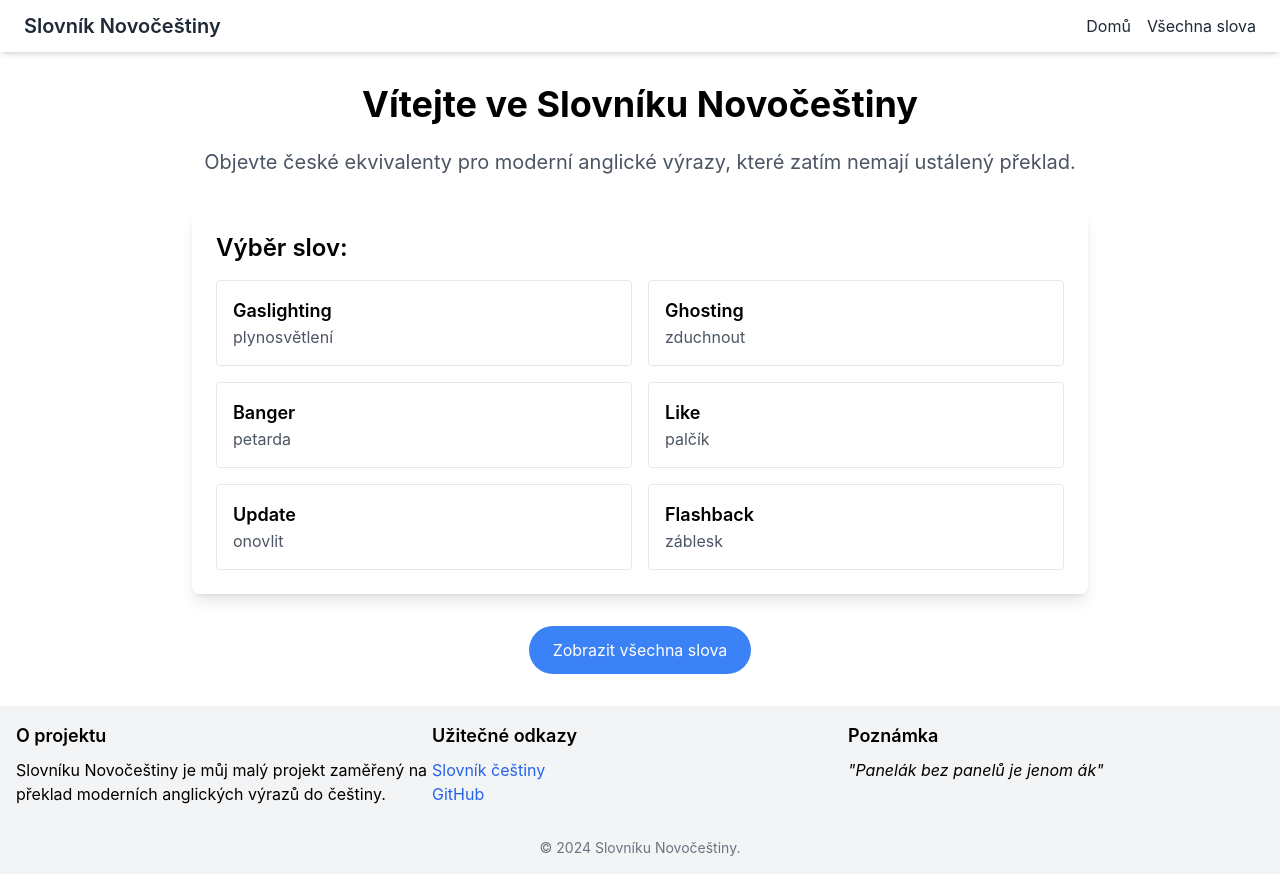
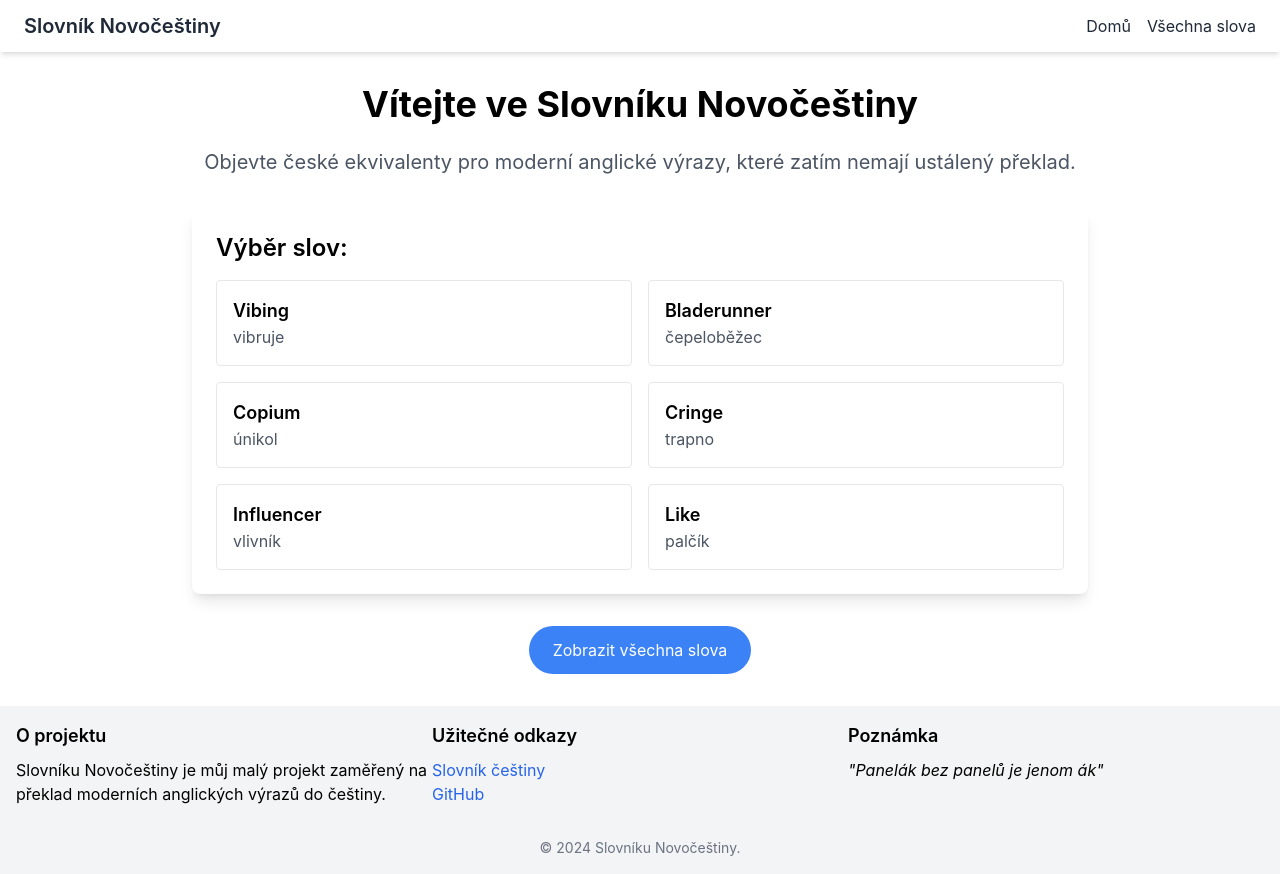
Before and after one commit to FoxDeFacto/Preklady, a React (Create React App) app: page /#/ in a window 1280 px wide. Built offline with nearby package versions, Linux system fonts and the light colour scheme.

Commit message:
More texts and random selection of welcome words

```diff
--- a/src/data/translations.js
+++ b/src/data/translations.js
@@ -161,5 +161,22 @@ export const translations = [
     etymology: "Kombinace slov související s klikáním a lákáním či pastí, reflektující podstatu clickbaitu.",
     reason: "'Návklik' kombinuje 'náv-' (jako v návnada) a 'klik'. 'Klikpast' a 'stiskpast' přímo spojují akci kliknutí s představou pasti.",
     example: "Ten titulek byl typický návklik - sliboval senzaci, ale článek neobsahoval nic zajímavého."
+  },
+  {
+    id: 30,
+    english: "Cringe",
+    czech: ["trapno", "nechtobraní", "stydohrůza"],
+    verb: ["trapnout se", "nechtobrát", "stydohrůzit"],
+    etymology: "Odvozeno z anglického 'cringe' znamenajícího 'krčit se' nebo 'cítit se trapně'.",
+    reason: "'Trapno' je přímý překlad pocitu. 'Nechtobraní' je složenina slov 'nechtít' a 'brát', vyjadřující neochotu přijmout situaci. 'Stydohrůza' kombinuje stud a hrůzu, což vystihuje intenzitu pocitu.",
+    example: "To vystoupení bylo takové trapno, že jsem se musel odvrátit."
+  },
+  {
+    id: 31,
+    english: "Badass",
+    czech: ["zloprdelník"],
+    etymology: "Složenina slov 'zlo' a 'prdel', která odpovídá drsné povaze anglického výrazu 'badass'.",
+    reason: "'Zloprdelník' zachycuje esenci 'badass' - někoho, kdo je drsný, nebojácný a často porušuje pravidla. Slovo má podobně neformální a mírně vulgární nádech jako originál.",
+    example: "Ten nový kolega je totální zloprdelník, včera sám zvládl práci za celý tým."
   }
 ];
--- a/src/pages/Home.js
+++ b/src/pages/Home.js
@@ -3,7 +3,10 @@ import { Link } from 'react-router-dom';
 import { translations } from '../data/translations';
 
 const Home = () => {
-  const popularTranslations = translations.slice(0, 6);
+
+
+  const randomizedTranslations = translations.sort(() => 0.5 - Math.random());
+  const popularTranslations = randomizedTranslations.slice(0, 6);
 
   return (
     <div className="container mx-auto px-4 py-8">
```
